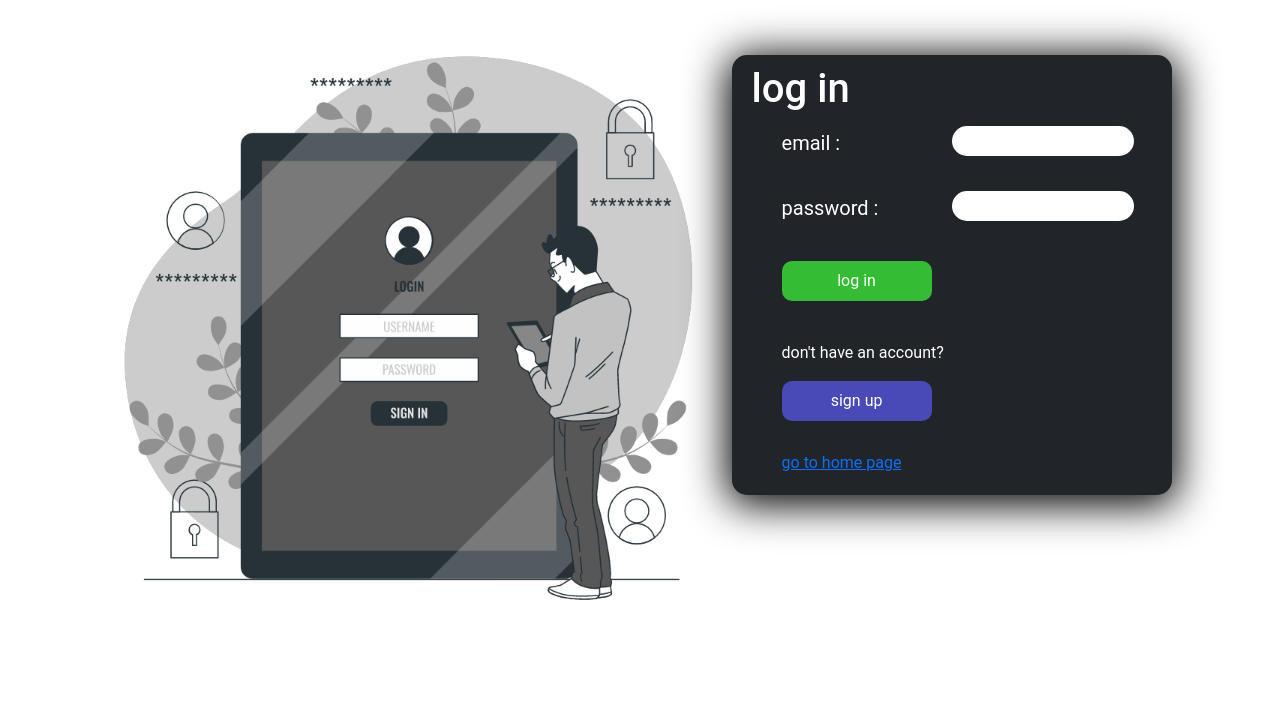
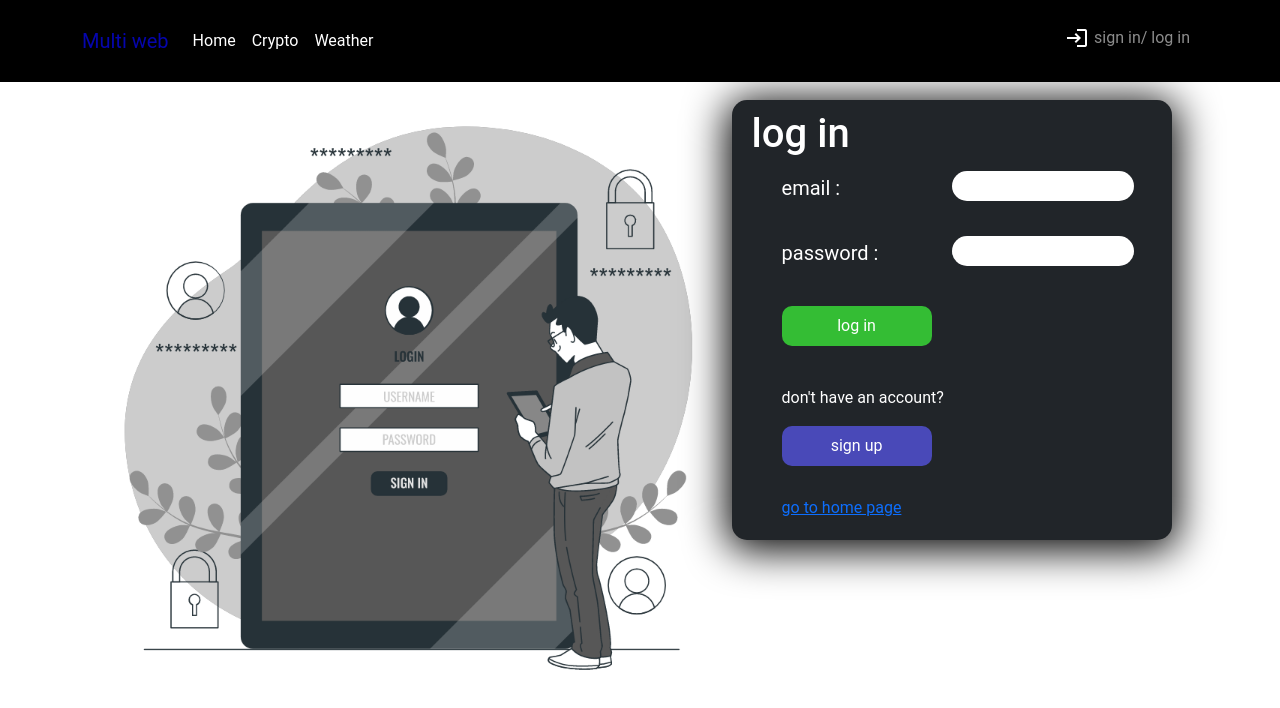
Before and after one commit to UALISDEVELOPER/multiweb, a React (Create React App) app: page /log-in in a window 1280 px wide. Shown: the top 708 px of the page. Built offline with nearby package versions, Linux system fonts and the light colour scheme.

Commit message:
website is SPA now

```diff
--- a/src/App.js
+++ b/src/App.js
@@ -1,11 +1,16 @@
 import React, {  useState } from 'react';
 import { Route , Switch } from "react-router-dom"
 
+//navbar and footer components
+import WebNav from './components/WebNav';
+import Footer from './components/Footer';
 
 //components
-import Landing from './components/Landing';
 import LogIn from './components/register/LogIn';
 import SingInForm from './components/register/SingInForm';
+import Crypto from './components/crypto/Crypto';
+import Weather from './components/weather/Weather';
+import Homepage from './components/homePage/Homepage';
 
 //styles
 import "./app.scss"
@@ -21,11 +26,15 @@ const App = () => {
   return (
     <div >
       <div>
+        <WebNav/>
         <Switch>
           <Route path="/log-in" render={props => <LogIn setEmail={setEmail} email={email}  {...props}/>} />
           <Route path="/sign-in" component={SingInForm} />
-          <Route path="/" render={props => <Landing {...props}/>}/>
+          <Route path="/crypto" component={Crypto} />
+          <Route path="/weather" component={Weather}/>
+          <Route path="/" component={Homepage}/>
         </Switch>
+        <Footer/>
       </div>
     </div>
   );
--- a/src/components/Landing.js
+++ /dev/null
@@ -1,28 +0,0 @@
-import React from 'react';
-import {Route , Switch} from "react-router-dom";
-
-//navbar and footer components
-import WebNav from './WebNav';
-import Footer from './Footer';
-
-//components
-import Crypto from './crypto/Crypto';
-import Weather from './weather/Weather';
-import Homepage from './homePage/Homepage';
-
-const Landing = () => {
-
-    return (
-        <div>
-            <WebNav/>
-            <Switch>
-                <Route path="/crypto" component={Crypto} />
-                <Route path="/weather" component={Weather}/>
-                <Route path="/" component={Homepage}/>
-            </Switch>
-            <Footer/>
-        </div>
-    );
-};
-
-export default Landing;
--- a/src/components/homePage/Homepage.js
+++ b/src/components/homePage/Homepage.js
@@ -1,4 +1,9 @@
 import React from 'react';
+
+
+//bootstrap
+import 'bootstrap/dist/css/bootstrap.min.css';
+import {Container} from 'react-bootstrap';
 
 //components
 import CarouselComponent from './Carousel';
@@ -6,14 +11,15 @@ import FirstRow from './FirstRow';
 import Devices from './Devices';
 import SeconRow from './SeconRow';
 
+
 const Homepage = () => {
     return (
-        <div>
+        <Container fluid>
             <CarouselComponent/>
             <FirstRow />
             <Devices/>
             <SeconRow/>
-        </div>
+        </Container>
     );
 };
 
--- a/src/components/register/styles/logIn.scss
+++ b/src/components/register/styles/logIn.scss
@@ -1,6 +1,6 @@
     .imageDiv{
         margin: auto;
-        margin-top: 20px;
+        margin-top: 100px;
         width: fit-content;
         .image{
             width:500px;
@@ -11,7 +11,7 @@
         color: #ffffff;
         box-shadow: 0px 5px 42px 5px #000000;
         border-radius: 15px ;
-        margin: 55px auto;
+        margin: 100px auto;
         margin-bottom: 150px;
         padding: 10px 20px 20px 20px;
         .formDiv{
--- a/src/components/register/styles/signIn.scss
+++ b/src/components/register/styles/signIn.scss
@@ -1,6 +1,6 @@
     .imageDiv{
         margin: auto;
-        margin-top: 30px;
+        margin-top: 100px;
         width: fit-content;
         .image{
             width:600px;
@@ -11,7 +11,7 @@
         color: #ffffff;
         box-shadow: 0px 5px 42px 5px #000000;
         border-radius: 15px ;
-        margin: 55px auto;
+        margin: 100px auto;
         margin-bottom: 150px;
         padding: 10px 20px 20px 20px;
         .formDiv{
```
